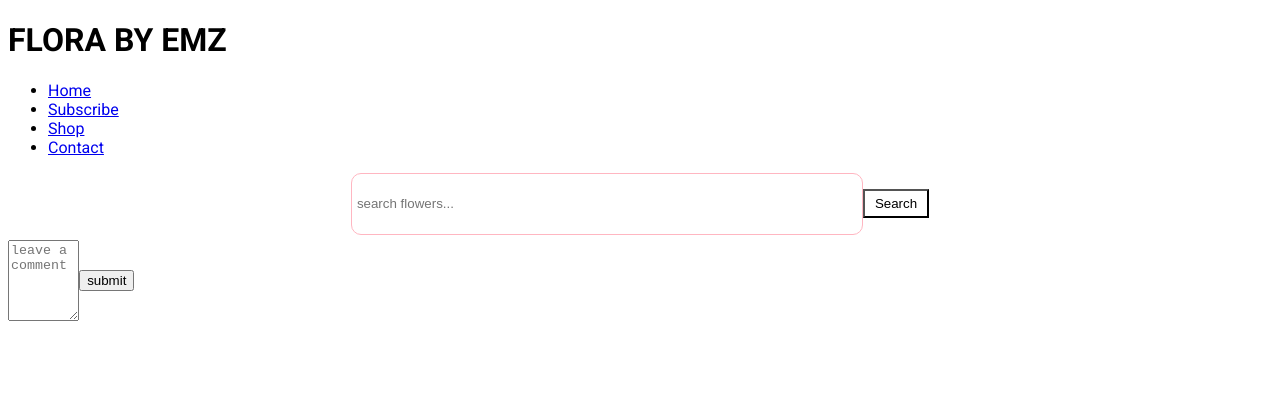
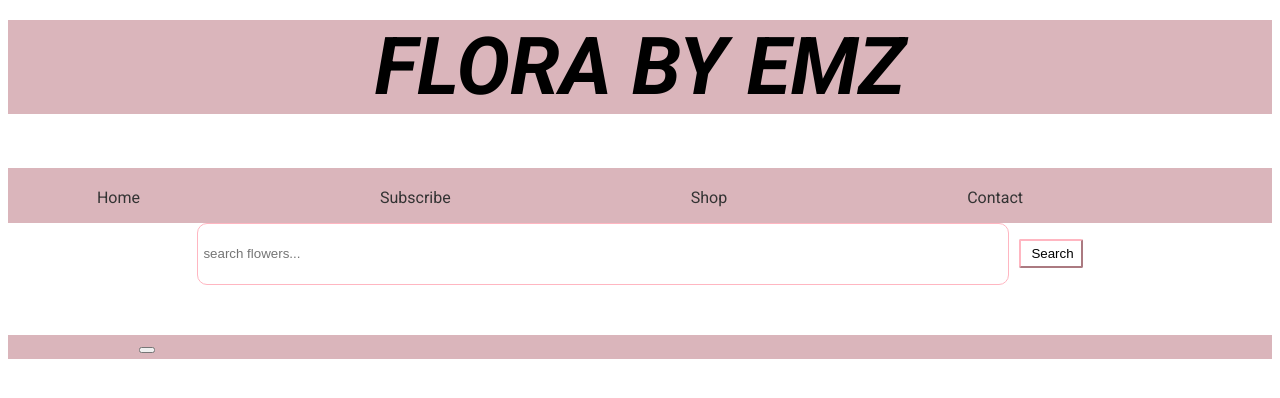
Before and after one commit to Pat-Nganga/Flora-By-Emz, a plain HTML site: page index.html in a window 1280 px wide. Drawn offline with Linux system fonts and the light colour scheme; no server answers.

Commit message:
styled  search bar

```diff
--- a/index.html
+++ b/index.html
@@ -7,8 +7,9 @@
   </head>
 
   <body>
+    <h1>FLORA BY EMZ</h1>
     <div class="menu">
-        <h1>FLORA BY EMZ</h1>
+
 
         <nav>
 
@@ -34,6 +35,7 @@
         <div id="flower-list"></div>
         <div id="flower-details">
           <div id="flowers-container"></div>
+          <button id="like-button"><span class="heart-icon"></span></button>
           <div id = "results"></div>
 
         </div>
@@ -41,10 +43,10 @@
 
         <footer>
 
-      <form>
+      <!-- <form>
         <textarea name=""id=""cols="60"rows="5"placeholder="leave a comment"></textarea>
         <button type="submit">submit</button>
-      </form>
+      </form> -->
     </footer>
 
     <script src="index.js"></script>
--- a/styles.css
+++ b/styles.css
@@ -6,22 +6,84 @@ body {
   font-family: "Roboto", sans-serif;
 
 }
+h1 {
+    text-align: center;
+    margin-top: 20px;
+    font-size:  80px;
+    background-color: rgb(218, 181, 187);
+    font-style: italic;
+  }
+  form {
+    display: flex;
+    justify-content: center;
+    align-items: center;
+  }
+.menu {
+    display: flex;
+    justify-content: center;
+    align-items: center;
+    background:  rgb(218, 181, 187);
+  }
+
+  .navigation {
+    list-style: none;
+    display: flex;
+    justify-content: center;
+    align-items: center;
+    margin-top: 20px;
+  }
+
+  .nav-link {
+    margin: 0 20px;
+  }
+
+  .nav-link a {
+    text-decoration: none;
+    color: #333;
+    padding-right: 200px;
+  }
+
+  .nav-link a:hover {
+    background-color: #333;
+    font-weight:bolder;
+    font-size:x-large;
+    background-color:bisque;
 
 
-/* .menu {
-          width: 100%;
-          height: 100px;
-          background-color:white
+  }
 
-          vertical-align:middle;
+  #search-bar {
+    display: flex;
+    justify-content: center;
+    align-items: center;
+    border: 1px solid #cccccc;
+    padding:5px;
+    width: 800px;
+    height:50px;
+    border-radius: 10px;
+    border-color: lightpink;
+    margin-bottom: 50px;
+    }
 
-      } */
+
+  #search-button {
+    margin-left: 10px;
+    background-color: #ffffff;
+    padding: 5px 10px;
+    float: left;
+    width: 5%;
+    border-radius: 2px;
+    border-color: lightpink;
+    margin-bottom: 50px;
+
+  }
+
 
 .grid-container {
   display: grid;
   grid-template-columns: 10% 90%;
   grid-gap: 5px;
-  background-color:white
+  background-color: rgb(218, 181, 187);
 }
 
 #flowers-container {
@@ -77,22 +139,3 @@ body {
     padding: 5px 10px;
     margin-right: 10px;
   }
-
-form {
-    display: flex;
-    justify-content: center;
-    align-items: center;
-  }
-
-  #search-bar {
-    border: 1px solid #cccccc;
-    padding: 5px;
-    width: 500px;
-    height:50px;
-    border-radius: 10px;
-    border-color: lightpink;
-  }
-  #search-button {
-    background-color: #ffffff;
-    padding: 5px 10px;
-  }
```
